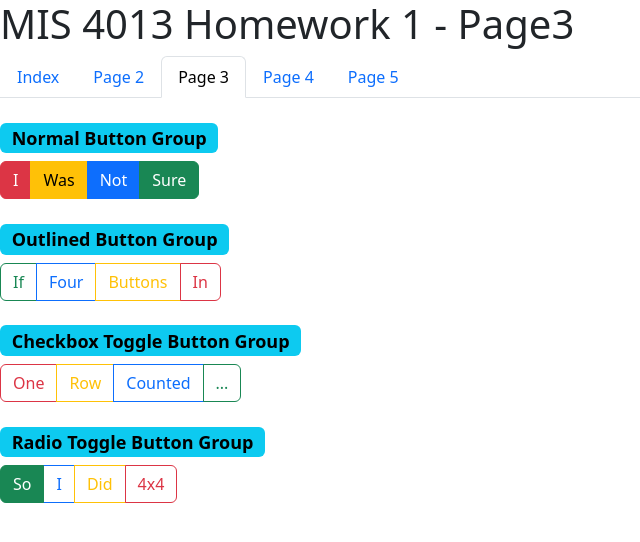
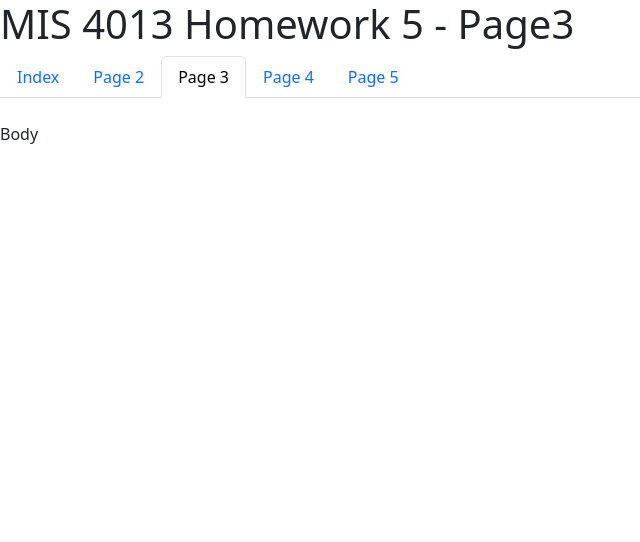
Before and after one commit to BryanY159/MIS4013_HW5, a plain HTML site: page page3.html in a window 1280 px wide. Shown: the whole page, without its empty margins (0-640 px from the left). Drawn offline with nearby package versions, Linux system fonts and the light colour scheme.

Commit message:
Update page3.html

```diff
--- a/page3.html
+++ b/page3.html
@@ -3,11 +3,11 @@
   <head>
     <meta charset="utf-8">
     <meta name="viewport" content="width=device-width, initial-scale=1">
-    <title>Homework 1</title>
+    <title>Homework 5</title>
     <link href="https://cdn.jsdelivr.net/npm/bootstrap@5.3.3/dist/css/bootstrap.min.css" rel="stylesheet" integrity="sha384-QWTKZyjpPEjISv5WaRU9OFeRpok6YctnYmDr5pNlyT2bRjXh0JMhjY6hW+ALEwIH" crossorigin="anonymous">
   </head>
   <body>
-    <h1>MIS 4013 Homework 1 - Page3</h1>
+    <h1>MIS 4013 Homework 5 - Page3</h1>
 
     <ul class="nav nav-tabs">
       <li class="nav-item">
@@ -28,54 +28,7 @@
     </ul>
   </br>
 
-<h4><span class="badge text-bg-info">Normal Button Group</span></h4>
-<div class="btn-group" role="group">
-  <button type="button" class="btn btn-danger">I</button>
-  <button type="button" class="btn btn-warning">Was</button>
-  <button type="button" class="btn btn-primary">Not</button>
-  <button type="button" class="btn btn-success">Sure</button>
-</div>
-</br></br>
-
- <h4><span class="badge text-bg-info">Outlined Button Group</span></h4>
- <div class="btn-group" role="group">
-  <button type="button" class="btn btn-outline-success">If</button>
-  <button type="button" class="btn btn-outline-primary">Four</button>
-  <button type="button" class="btn btn-outline-warning">Buttons</button>
-  <button type="button" class="btn btn-outline-danger">In</button>
-</div>
-</br></br>
-
-<h4><span class="badge text-bg-info">Checkbox Toggle Button Group</span></h4>
-<div class="btn-group" role="group">
-  <input type="checkbox" class="btn-check" id="btncheck1" autocomplete="off">
-  <label class="btn btn-outline-danger" for="btncheck1">One</label>
-
-  <input type="checkbox" class="btn-check" id="btncheck2" autocomplete="off">
-  <label class="btn btn-outline-warning" for="btncheck2">Row</label>
-
-  <input type="checkbox" class="btn-check" id="btncheck3" autocomplete="off">
-  <label class="btn btn-outline-primary" for="btncheck3">Counted</label>
-
-  <input type="checkbox" class="btn-check" id="btncheck4" autocomplete="off">
-  <label class="btn btn-outline-success" for="btncheck4">...</label>
-</div>
-</br></br>
-
-<h4><span class="badge text-bg-info">Radio Toggle Button Group</span></h4>
-<div class="btn-group" role="group" aria-label="Basic radio toggle button group">
-  <input type="radio" class="btn-check" name="btnradio" id="btnradio1" autocomplete="off" checked>
-  <label class="btn btn-outline-success" for="btnradio1">So</label>
-
-  <input type="radio" class="btn-check" name="btnradio" id="btnradio2" autocomplete="off">
-  <label class="btn btn-outline-primary" for="btnradio2">I</label>
-
-  <input type="radio" class="btn-check" name="btnradio" id="btnradio3" autocomplete="off">
-  <label class="btn btn-outline-warning" for="btnradio3">Did</label>
-
-  <input type="radio" class="btn-check" name="btnradio" id="btnradio4" autocomplete="off">
-  <label class="btn btn-outline-danger" for="btnradio4">4x4</label>
-</div>
+<p>Body</p>
 
     <script src="https://cdn.jsdelivr.net/npm/bootstrap@5.3.3/dist/js/bootstrap.bundle.min.js" integrity="sha384-YvpcrYf0tY3lHB60NNkmXc5s9fDVZLESaAA55NDzOxhy9GkcIdslK1eN7N6jIeHz" crossorigin="anonymous"></script>
   </body>
```
